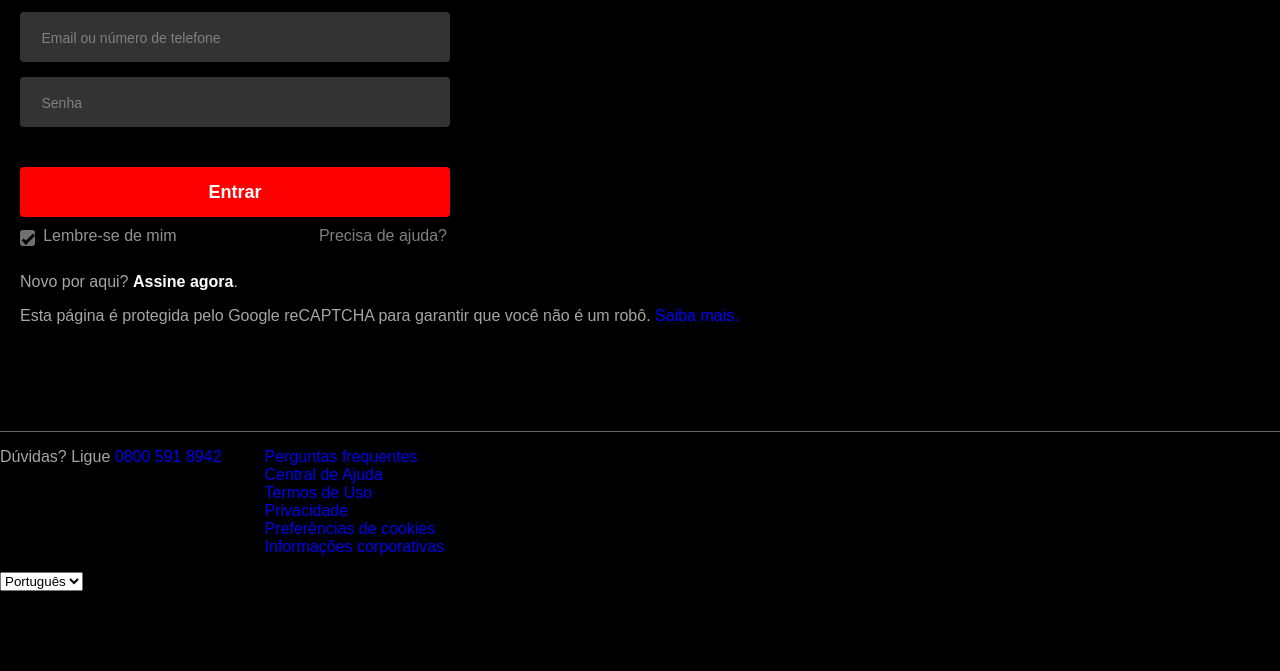
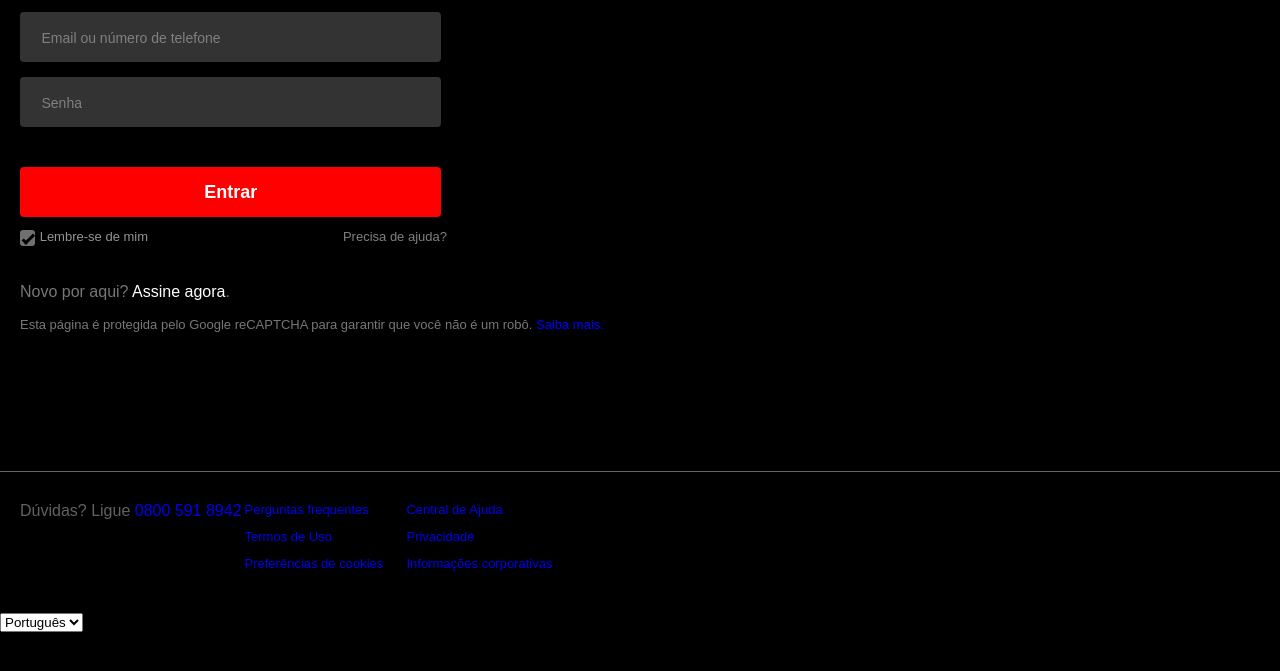
Before and after one commit to esteroli/projeto-netflix, a plain HTML site: page index.html in a window 1280 px wide. Shown: the part 123-794 px from the top of the page. Drawn offline with Linux system fonts and the light colour scheme.

Commit message:
Modifications

```diff
--- a/index.html
+++ b/index.html
@@ -35,15 +35,19 @@
                     <div class="ajuda">
                         <div class="remember-area">
                             <input type="checkbox" name="lembrar" id="lembrar" checked>
-                            <label class="remember-lbl" for="lembrar">Lembre-se de mim</label>
+                            <label class="remember-lbl" for="lembrar">
+                                <span>Lembre-se de mim</span>
+                            </label>
                         </div>
-                        <a href="#" id="precisa-ajuda">Precisa de ajuda?</a>
+                        <a href="#" id="precisa-ajuda">
+                            <span>Precisa de ajuda?</span>
+                        </a>
                     </div>
                 </div>
             </form>
-            <div>
-                <p>Novo por aqui? <strong style="color: white">Assine agora</strong>.</p>
-                <p>Esta página é protegida pelo Google reCAPTCHA para garantir que você não é um robô.
+            <div class="more-info">
+                <p id="new">Novo por aqui? <a href="#">Assine agora</a>.</p>
+                <p id="protected">Esta página é protegida pelo Google reCAPTCHA para garantir que você não é um robô.
                     <a href="#" class="sbm">Saiba mais.</a>
                 </p>
             </div>
@@ -52,14 +56,38 @@
     <footer>
         <div id="divisa"></div>
         <div class="rodape">
-            <p>Dúvidas? Ligue <a href="#">0800 591 8942</a></p>
+            <p id="doubt">Dúvidas? Ligue <a href="#">0800 591 8942</a></p>
             <ul>
-                <li><a href="#">Perguntas frequentes</a></li>
-                <li><a href="#">Central de Ajuda</a></li>
-                <li><a href="#">Termos de Uso</a></li>
-                <li><a href="#">Privacidade</a></li>
-                <li><a href="#">Preferências de cookies</a></li>
-                <li><a href="#">Informações corporativas</a></li>
+                <li>
+                    <a href="#">
+                        <span>Perguntas frequentes</span>
+                    </a>
+                </li>
+                <li>
+                    <a href="#">
+                        <span>Termos de Uso</span>
+                    </a>
+                </li>
+                <li>
+                    <a href="#">
+                        <span>Preferências de cookies</span>
+                    </a>
+                </li>
+                <li>
+                    <a href="#">
+                        <span>Central de Ajuda</span>
+                    </a>
+                </li>
+                <li>
+                    <a href="#">
+                        <span>Privacidade</span>
+                    </a>
+                </li>
+                <li>
+                    <a href="#">
+                        <span>Informações corporativas</span>
+                    </a>
+                </li>
             </ul>
         </div>
         <div>
--- a/style.css
+++ b/style.css
@@ -22,12 +22,13 @@ img#logo {
 .title-entrar {
     margin-bottom: 33px;
     color: white;
+    font-size: 32px;
 }
 
 .container {
     max-width: 1200px;
     height: 510px;
-    margin: 0;
+    margin: 0 0 40px 0;
     display: flex;
     flex-direction: column;
     padding: 0 20px 0 20px;
@@ -56,7 +57,7 @@ form {
 }
 
 input {
-    width: 95%;
+    width: 93%;
     height: 50px;
     border-radius: 4px;
     border: none;
@@ -118,7 +119,6 @@ input[type="checkbox"]:checked + label::after {
     background-color: rgb(113, 112, 112);
     border: none;
     border-radius: 3px;
-    margin-right: 0.5em;
  }
 
 input#entrar {
@@ -127,7 +127,7 @@ input#entrar {
     font-size: large;
     font-weight: bold;
     padding: 0;
-    width: 100%;
+    width: 98%;
 }
 
 .ajuda {
@@ -171,9 +171,23 @@ form .area-entrar .inputs:valid ~ label {
     color: gray;
     outline: none
 }
+span {
+    font-size: 13px;
+    margin: 0;
+}
 
-p {
-    color: rgb(169, 164, 164);
+.more-info {
+    margin-top: 10px;
+    color: rgb(119, 119, 119);
+}
+
+p#new > a {
+    color: white;
+    margin: 0;
+}
+
+#protected {
+    font-size: 13px;
 }
 
 #divisa {
@@ -185,9 +199,23 @@ p {
     flex-direction: row;
     flex-wrap: wrap;
     color: rgb(99, 97, 97);
+    padding: 30px 0 30px 0;
+    margin: 0 20px 0px 20px;
 
 }
 
+p#doubt {
+    margin: 0 0 30px 0;
+}
+
+ul {
+    list-style: none;
+    padding: 0;
+    margin: 0;
+    columns: 2;
+    font-size: 13px;
+}
+
 li {
-    list-style: none;
+    margin-bottom: 12px;
 }
```
